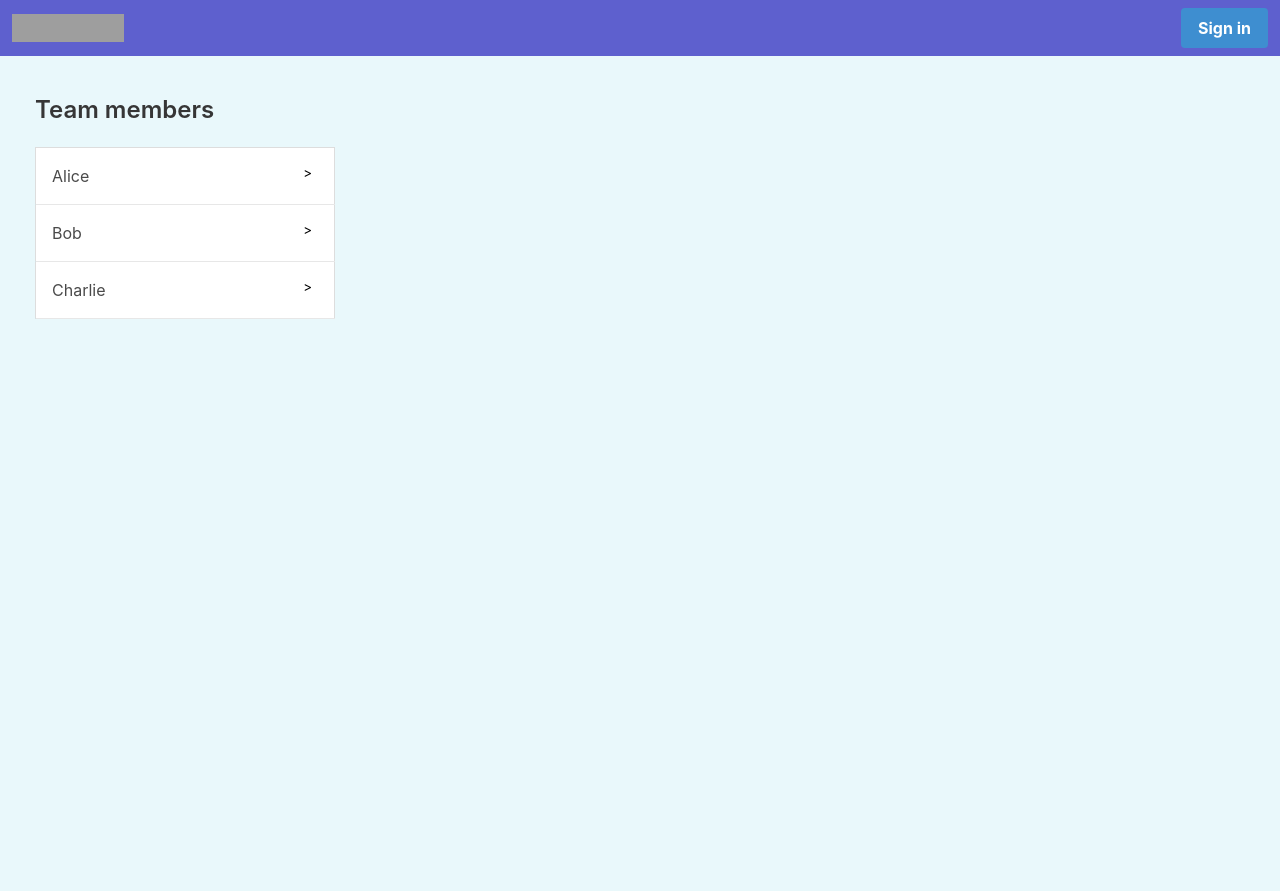
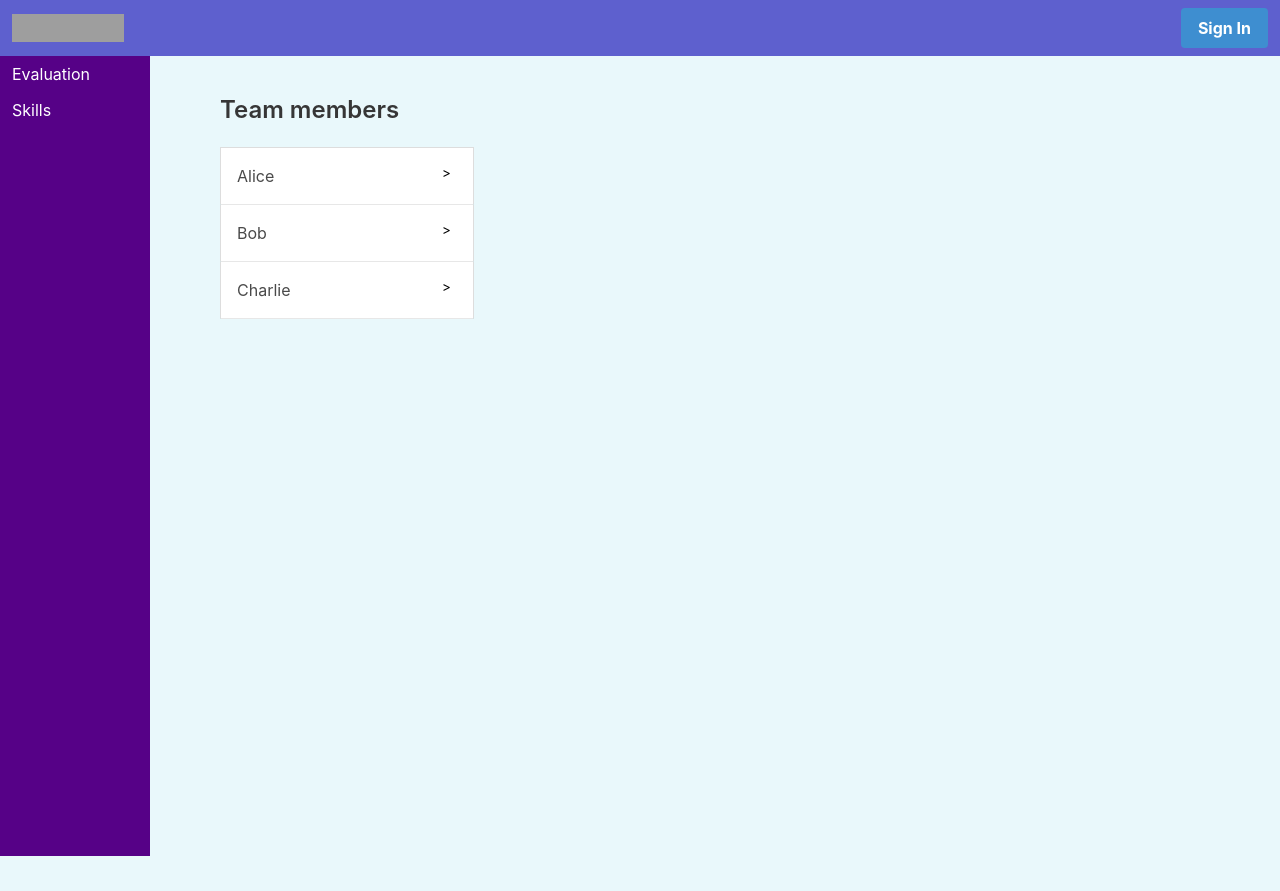
Before and after one commit to jkbhk/psa-code-sprint-2023, an Angular app: page /evaluation-head in a window 1280 px wide. Before the commit the page ends 800 px from the top, so only its background shows below. Built offline with nearby package versions, Linux system fonts and the light colour scheme; grey boxes are pictures that could not be loaded.

Commit message:
add sidebar

```diff
--- a/src/app/app.component.css
+++ b/src/app/app.component.css
@@ -1,3 +1,21 @@
 .navbar{
     background-color: #5E60CE;
+    z-index: 1;
 }
+
+.menu{
+    background-color: #560187;
+    width:150px;
+    height: 100vh;
+    float: left;
+    z-index: 2;
+}
+
+a{
+    color:white;
+}
+
+a:hover{
+    background-color: #3e8ed0;
+    color: white;
+}
--- a/src/app/app.component.html
+++ b/src/app/app.component.html
@@ -14,8 +14,8 @@
     <div class="navbar-end">
         <div class="navbar-item">
           <div class="buttons">
-            <a class="button is-info" href="/login">
-              <strong>Sign in</strong>
+            <a *ngIf="dataService.currentUser==undefined" class="button is-info" href="/login">
+              <strong>Sign In</strong>
             </a>
           </div>
         </div>
@@ -23,5 +23,17 @@
   </nav>
 
 
+  <!--Sidebar-->
+    <!-- <aside class="column is-2 is-narrow-mobile is-fullheight section is-hidden-mobile"> -->
+    <aside class="menu" *ngIf="showSideNav">
+      <ul class="menu-list">
+        <li>
+          <a href="/evaluation-head">Evaluation</a>
+        </li>
+        <li>
+          <a href="/course-tracker">Skills</a>
+        </li>
+      </ul>
+    </aside>
 
 <router-outlet></router-outlet>
--- a/src/app/app.component.ts
+++ b/src/app/app.component.ts
@@ -9,8 +9,15 @@ import { User } from './user.model';
 })
 export class AppComponent {
   title = 'hrintel';
+  showSideNav = false;
+  loggedIn = false;
 
   constructor(public dataService:DataService){
+    //show sign in button if user not sign in
 
+    //show side nav if not at homepage or sign in page
+    if(window.location.href!=='http://localhost:4200/' && window.location.href !== 'http://localhost:4200/login'){
+      this.showSideNav = true;
+    }
   }
 }
--- a/src/app/data.service.ts
+++ b/src/app/data.service.ts
@@ -21,6 +21,7 @@ export class DataService {
 
   setCurrentUser(user:User){
     this.currentUser = user;
+    console.log("sett");
   }
 
   getAllUsers(){
--- a/src/app/evaluation/evaluation.component.css
+++ b/src/app/evaluation/evaluation.component.css
@@ -1,5 +1,6 @@
 .evaluation{
     margin: 35px;
+    margin-left: 220px;
 }
 
 table.members{
--- a/src/app/evaluation/evaluation.component.ts
+++ b/src/app/evaluation/evaluation.component.ts
@@ -13,6 +13,8 @@ export class EvaluationComponent {
 
   constructor(private dataService:DataService){
     this.retrieveUsers();
+
+    console.log(dataService.currentUser);
   }
 
   public selectUser(user:User){
--- a/src/app/login/login.component.ts
+++ b/src/app/login/login.component.ts
@@ -13,13 +13,14 @@ export class LoginComponent {
   }
 
   authenticate(){
-    let user = this.dataService.getUserByEmail("bob@gmail.com");
-    if(user){
-      this.dataService.setCurrentUser(user);
-      window.location.href="/evaluation-head";
-    }else{
-      alert("invalid user");
-    }
+    // let user = this.dataService.getUserByEmail("bob@gmail.com");
+    // if(user){
+    //   this.dataService.setCurrentUser(user);
+    //   window.location.href="/evaluation-head";
+    // }else{
+    //   alert("invalid user");
+    // }
+    window.location.href="/evaluation-head";
   }
 
   test(){
```
